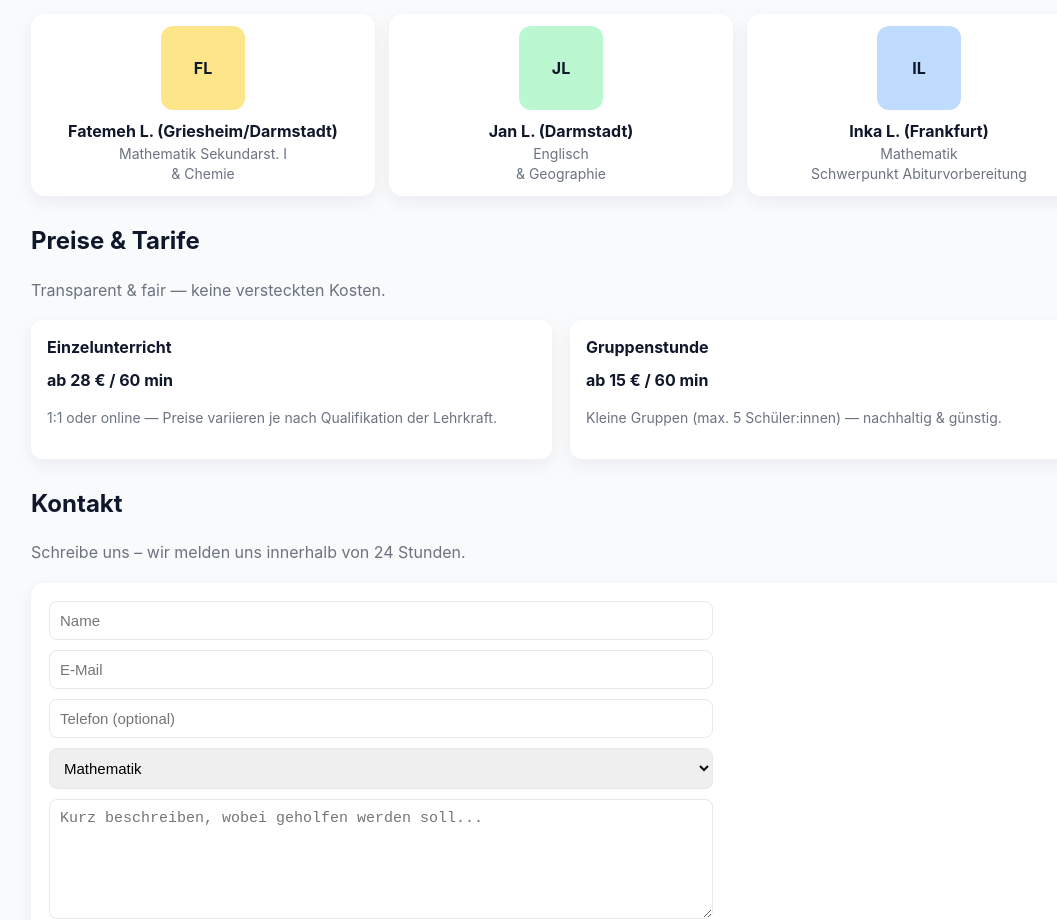
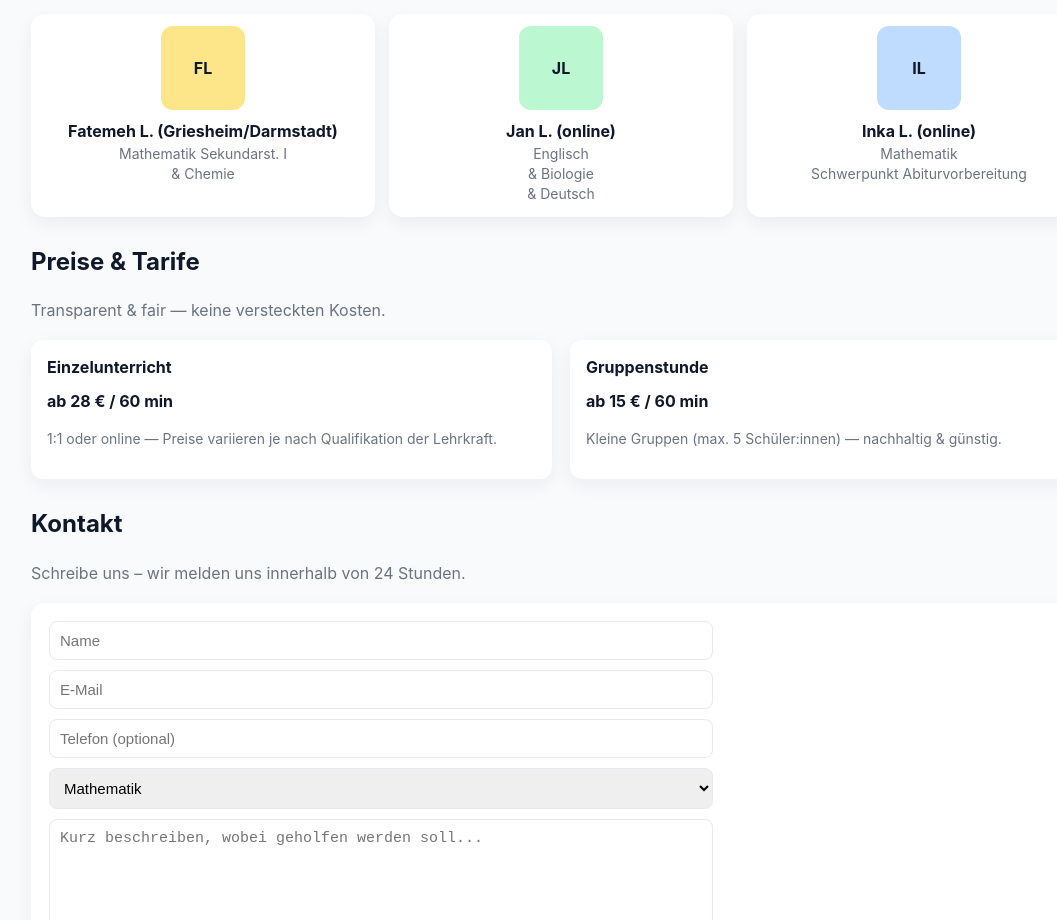
Before and after one commit to DigiTaler/studious, a plain HTML site: page index.html in a window 1280 px wide. Shown: the part 900-1820 px from the top of the page, without its empty margins (79-1136 px from the left). Drawn offline with Linux system fonts and the light colour scheme.

Commit message:
Update index.html

```diff
--- a/index.html
+++ b/index.html
@@ -163,13 +163,14 @@
         </div>
         <div class="card tutor">
           <div class="avatar" style="background:#bbf7d0">JL</div>
-          <div class="name">Jan L. (Darmstadt)</div>
+          <div class="name">Jan L. (online)</div>
           <div class="subject">Englisch</div>
-          <div class="subject">& Geographie</div>
+          <div class="subject">& Biologie</div>
+          <div class="subject">& Deutsch</div>
         </div>
         <div class="card tutor">
           <div class="avatar" style="background:#bfdbfe">IL</div>
-          <div class="name">Inka L. (Frankfurt)</div>
+          <div class="name">Inka L. (online)</div>
           <div class="subject">Mathematik</div>
           <div class="subject">Schwerpunkt Abiturvorbereitung</div>
         </div>
```
